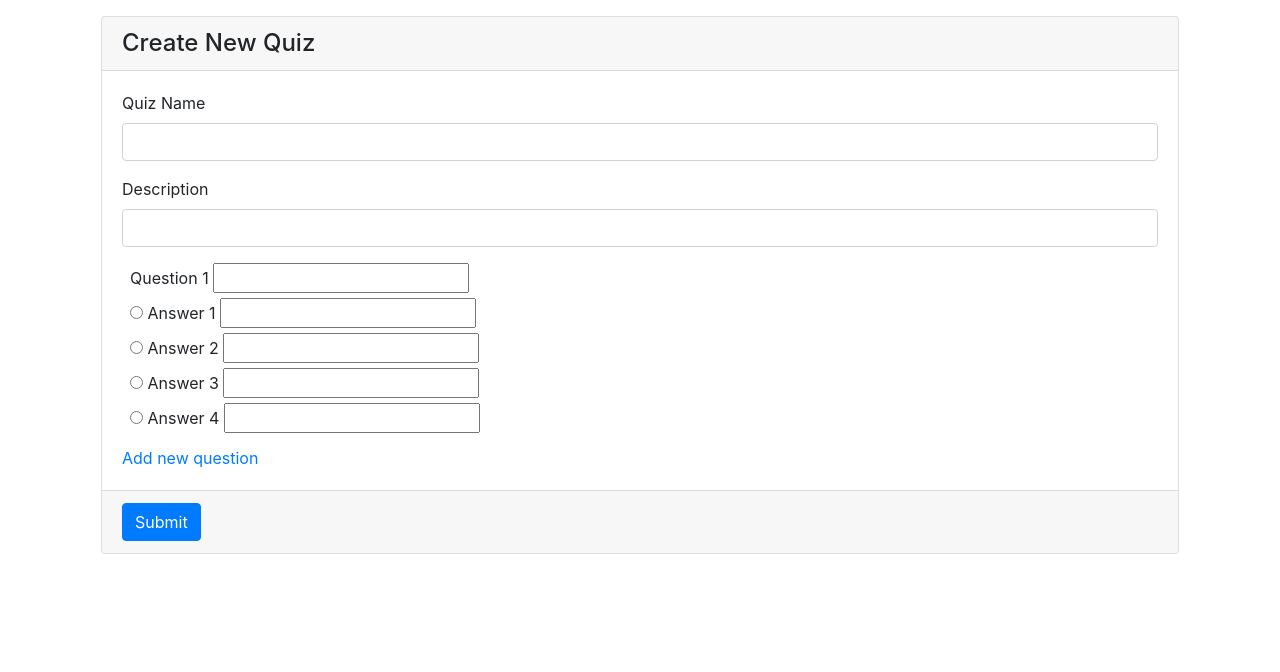
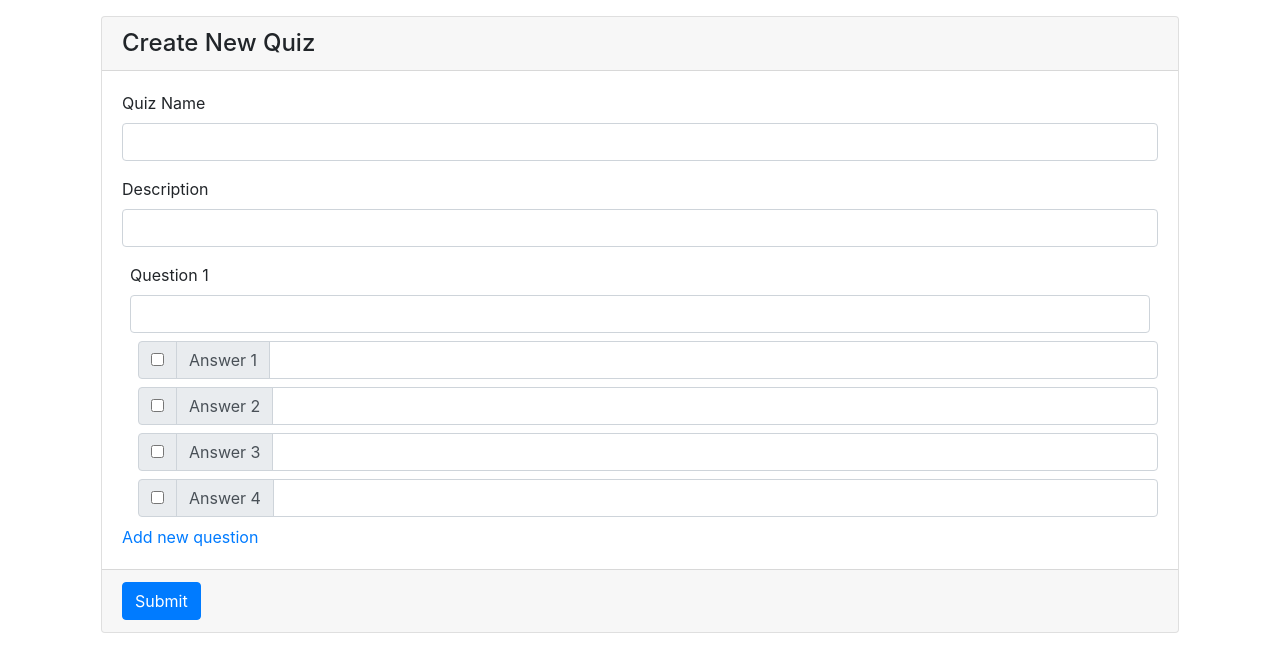
Before and after one commit to mopheadpersona/quiz, a Flask app: page /create-quiz in a window 1280 px wide. Shown: the part 56-728 px from the top of the page. Run offline with Flask 2, Linux system fonts and the light colour scheme; some libraries are stand-ins or nearby versions.

Commit message:
update styles

```diff
--- a/templates/create.html
+++ b/templates/create.html
@@ -8,35 +8,59 @@
 			<div class="card-body">
 				<div class="form-group">
 					<label for="quizName">Quiz Name</label>
-					<input type="text" class="form-control" id="quizName" name="name">
+					<input required type="text" class="form-control" id="quizName" name="name">
 				</div>
 				<div class="form-group">
 					<label for="quizDescription">Description</label>
-					<input type="text" class="form-control" id="quizDescription" name="description">
+					<input required type="text" class="form-control" id="quizDescription" name="description">
 				</div>
 				<div class="form-group m-2" id="question-container">
 					<label for="question">Question 1</label>
-					<input type="text" name="questions[question][1]">
+					<input required type="text" class="form-control" name="questions[question][1]">
 					<div>
-						<div>
-							<input type="radio">
-							<label for="radioButton">Answer 1</label>
-							<input type="text" name="answers[question][1][answer][1]">
+						<div class="input-group m-2">
+							<div class="input-group-prepend">
+								<div class="input-group-text">
+									<input type="checkbox" id="radioButton">
+								</div>
+								<span class="input-group-text">
+									Answer 1
+								</span>
+							</div>
+							<input required type="text" class="form-control" name="answers[question][1][answer][1]">
 						</div>
-						<div>
-							<input type="radio">
-							<label for="radioButton">Answer 2</label>
-							<input type="text" name="answers[question][1][answer][2]">
+						<div class="input-group m-2">
+							<div class="input-group-prepend">
+								<div class="input-group-text">
+									<input type="checkbox" id="radioButton">
+								</div>
+								<span class="input-group-text">
+									Answer 2
+								</span>
+							</div>
+							<input required type="text" class="form-control" name="answers[question][1][answer][2]">
 						</div>
-						<div>
-							<input type="radio">
-							<label for="radioButton">Answer 3</label>
-							<input type="text" name="answers[question][1][answer][3]">
+						<div class="input-group m-2">
+							<div class="input-group-prepend">
+								<div class="input-group-text">
+									<input type="checkbox" id="radioButton">
+								</div>
+								<span class="input-group-text">
+									Answer 3
+								</span>
+							</div>
+							<input required type="text" class="form-control" name="answers[question][1][answer][3]">
 						</div>
-						<div>
-							<input type="radio">
-							<label for="radioButton">Answer 4</label>
-							<input type="text" name="answers[question][1][answer][4]">
+						<div class="input-group m-2">
+							<div class="input-group-prepend">
+								<div class="input-group-text">
+									<input type="checkbox" id="radioButton">
+								</div>
+								<span class="input-group-text">
+									Answer 4
+								</span>
+							</div>
+							<input required type="text" class="form-control" name="answers[question][1][answer][4]">
 						</div>
 					</div>
 				</div>
@@ -48,31 +72,55 @@
 		</form>
 	</div>
 	<script>
-		let i = 2;
+		let i = 1;
 	  document.getElementById('add-new-question').onclick = function() {
 	  	let template = `
 					<label for="question">Question ${i}</label>
-					<input type="text" name="questions[question][${i}]">
+					<input required type="text" class="form-control" name="questions[question][${i}]">
 					<div>
-						<div>
-							<input type="radio">
-							<label for="radioButton">Answer 1</label>
-							<input type="text" name="answers[question][${i}][answer][1]">
+						<div class="input-group m-2">
+							<div class="input-group-prepend">
+								<div class="input-group-text">
+									<input type="checkbox" id="radioButton">
+								</div>
+								<span class="input-group-text">
+									Answer 1
+								</span>
+							</div>
+							<input required type="text" class="form-control" name="answers[question][${i}][answer][1]">
 						</div>
-						<div>
-							<input type="radio">
-							<label for="radioButton">Answer 2</label>
-							<input type="text" name="answers[question][${i}][answer][2]">
+						<div class="input-group m-2">
+							<div class="input-group-prepend">
+								<div class="input-group-text">
+									<input type="checkbox" id="radioButton">
+								</div>
+								<span class="input-group-text">
+									Answer 1
+								</span>
+							</div>
+							<input required type="text" class="form-control" name="answers[question][${i}][answer][2]">
 						</div>
-						<div>
-							<input type="radio">
-							<label for="radioButton">Answer 3</label>
-							<input type="text" name="answers[question][${i}][answer][3]">
+						<div class="input-group m-2">
+							<div class="input-group-prepend">
+								<div class="input-group-text">
+									<input type="checkbox" id="radioButton">
+								</div>
+								<span class="input-group-text">
+									Answer 1
+								</span>
+							</div>
+							<input required type="text" class="form-control" name="answers[question][${i}][answer][3]">
 						</div>
-						<div>
-							<input type="radio">
-							<label for="radioButton">Answer 4</label>
-							<input type="text" name="answers[question][${i}][answer][4]">
+						<div class="input-group m-2">
+							<div class="input-group-prepend">
+								<div class="input-group-text">
+									<input type="checkbox" id="radioButton">
+								</div>
+								<span class="input-group-text">
+									Answer 1
+								</span>
+							</div>
+							<input required type="text" class="form-control" name="answers[question][${i}][answer][4]">
 						</div>
 					</div>
 	  	`;
```
